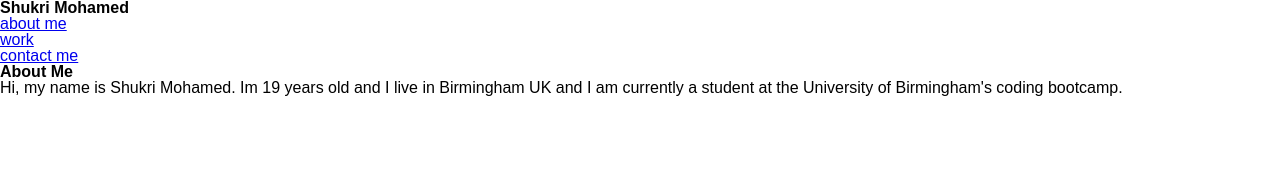
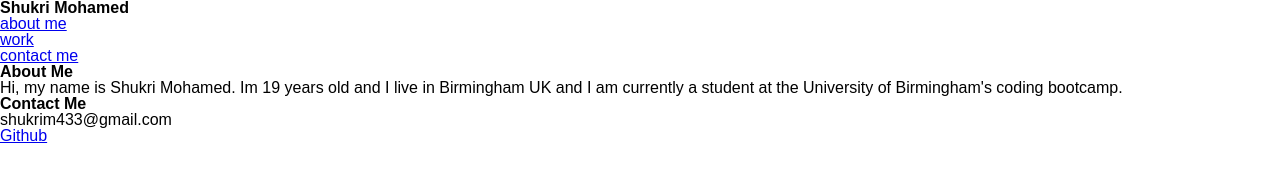
Before and after one commit to Shukrim433/week-2-portfolio-challenge, a plain HTML site: page index.html in a window 1280 px wide. Drawn offline with Linux system fonts and the light colour scheme.

Commit message:
added a footer element with a 'contact-me' id in the index.html file

```diff
--- a/index.html
+++ b/index.html
@@ -42,6 +42,13 @@
             </div>
         </section>
     </main>
+    <footer id="contact-me">
+        <h2>Contact Me</h2>
+        <ul>
+            <li>shukrim433@gmail.com</li>
+            <li><a href="https://github.com/Shukrim433">Github</a></li>
+        </ul>
+    </footer>
 
 </body>
 </html>
```
